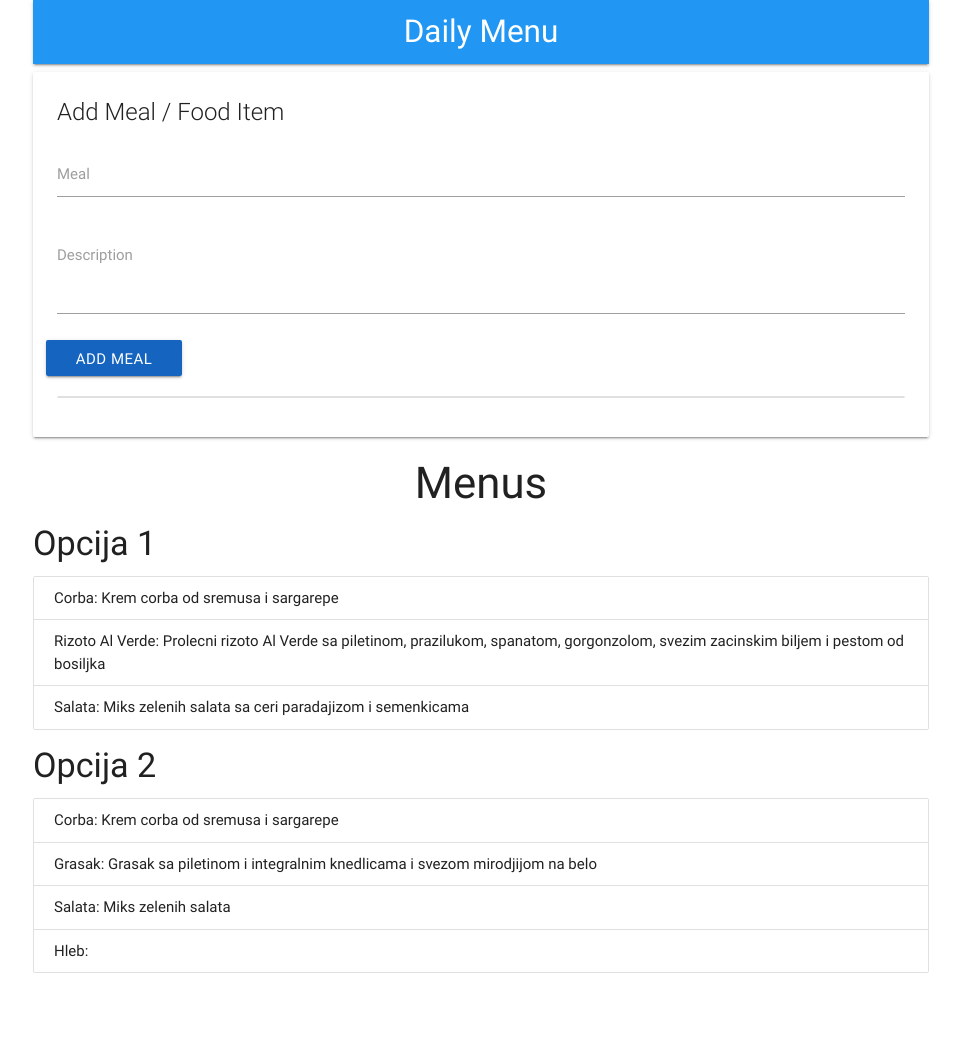
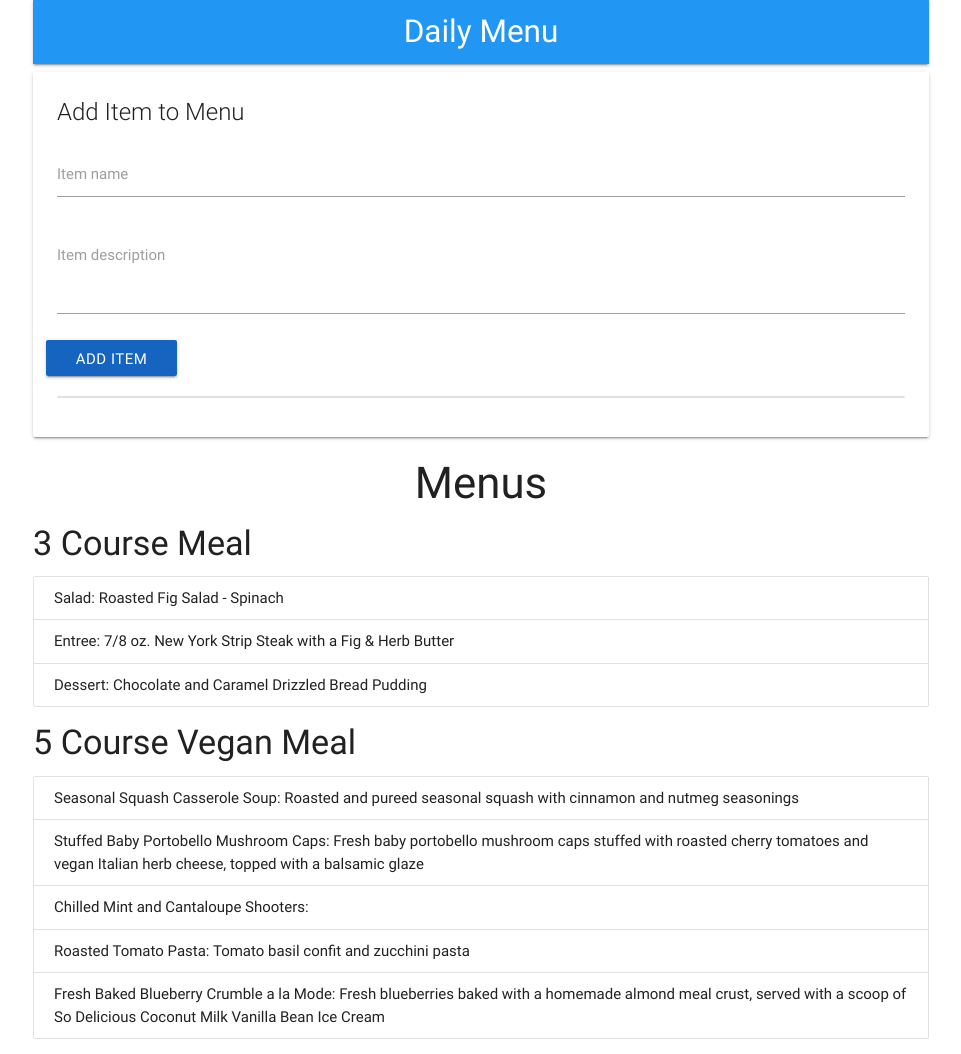
Before and after one commit to sreckovic/daily-menu, a plain HTML site: page index.html in a window 1280 px wide. Shown: the whole page, without its empty margins (159-1120 px from the left). Before the commit the page ends 988 px from the top, so only its background shows below. Drawn offline with nearby package versions, Linux system fonts and the light colour scheme.

Commit message:
daily-menu

```diff
--- a/app.js
+++ b/app.js
@@ -17,54 +17,72 @@ const itemCtrl = (function() {
     menus: [
       {
         id: 0,
-        name: "Opcija 1",
+        name: '3 Course Meal',
         items: [
           {
             id: 0,
-            name: "Corba",
-            desc: "Krem corba od sremusa i sargarepe"
+            name: 'Salad',
+            desc: 'Roasted Fig Salad - Spinach'
           },
           {
             id: 1,
-            name: "Rizoto Al Verde",
-            desc:
-              "Prolecni rizoto Al Verde sa piletinom, prazilukom, spanatom, gorgonzolom, svezim zacinskim biljem i pestom od bosiljka"
+            name: 'Entree',
+            desc: '7/8 oz. New York Strip Steak with a Fig & Herb Butter'
           },
           {
             id: 2,
-            name: "Salata",
-            desc: "Miks zelenih salata sa ceri paradajizom i semenkicama"
+            name: 'Dessert',
+            desc: 'Chocolate and Caramel Drizzled Bread Pudding'
           }
         ],
         currentItem: null
       },
       {
         id: 1,
-        name: "Opcija 2",
+        name: '5 Course Vegan Meal',
         items: [
           {
             id: 0,
-            name: "Corba",
-            desc: "Krem corba od sremusa i sargarepe"
+            name: 'Seasonal Squash Casserole Soup',
+            desc:
+              'Roasted and pureed seasonal squash with cinnamon and nutmeg seasonings'
           },
           {
             id: 1,
-            name: "Grasak",
+            name: 'Stuffed Baby Portobello Mushroom Caps',
             desc:
-              "Grasak sa piletinom i integralnim knedlicama i svezom mirodjijom na belo"
+              'Fresh baby portobello mushroom caps stuffed with roasted cherry tomatoes and vegan Italian herb cheese, topped with a balsamic glaze'
           },
-          { id: 2, name: "Salata", desc: "Miks zelenih salata" },
-          { id: 3, name: "Hleb", desc: "" }
+          {
+            id: 2,
+            name: 'Chilled Mint and Cantaloupe Shooters',
+            desc: ''
+          },
+          {
+            id: 3,
+            name: 'Roasted Tomato Pasta',
+            desc: 'Tomato basil confit and zucchini pasta'
+          },
+          {
+            id: 4,
+            name: 'Fresh Baked Blueberry Crumble a la Mode',
+            desc:
+              'Fresh blueberries baked with a homemade almond meal crust, served with a scoop of So Delicious Coconut Milk Vanilla Bean Ice Cream'
+          }
         ],
         currentItem: null
       }
     ],
-    currentMenu: null
+    currentMenu: null,
+    currentItems: null
   };
 
   return {
     getItems: function() {
       return state.menus;
+    },
+    logData: function() {
+      return state;
     }
   };
 })();
@@ -72,15 +90,18 @@ const itemCtrl = (function() {
 // UI Controler
 const uiCtrl = (function() {
   const selectors = {
-    itemsList: "#items-list"
+    itemNameInput: '#item-name',
+    itemDescInput: '#item-desc',
+    addItemBtn: '#add-item',
+    itemsList: '#items-list'
   };
   return {
     renderMenus: function(menus) {
       // Create menu list (menuList)
-      let menuList = "";
+      let menuList = '';
 
       menus.forEach(function(menu) {
-        let itemList = "";
+        let itemList = '';
 
         // Populate Meal/Food item list for current menu item
         menu.items.forEach(function(item) {
@@ -106,23 +127,56 @@ const uiCtrl = (function() {
         document.querySelector(selectors.itemsList).innerHTML = menuList;
       });
     },
+    getItemInput: function() {
+      return {
+        name: document.querySelector(selectors.itemNameInput).value,
+        desc: document.querySelector(selectors.itemDescInput).value
+      };
+    },
     getSelectors: function() {
-      return uiSelectors;
+      return selectors;
     }
   };
 })();
 
 // App Controler
 const appCtrl = (function(storageCtrl, itemCtrl, uiCtrl) {
+  const loadEventListeners = function() {
+    const uiSelectors = uiCtrl.getSelectors();
+
+    // Add item button event
+    document
+      .querySelector(uiSelectors.addItemBtn)
+      .addEventListener('click', itemAddSubmit);
+  };
+
+  const itemAddSubmit = function(e) {
+    console.log('Add Item Button pressed!');
+
+    // Get from input from uiCtrl
+    const input = uiCtrl.getItemInput();
+    // Check for name and desc
+    if (input.name !== '' && input.desc !== '') {
+      // Add item
+      console.log(input);
+      // const newItem = itemCtrl.addItem(input.name, input.calories);
+      // Add item to UI list
+      // uiCtrl.addListItem(newItem);
+      // Clear fields
+      // uiCtrl.clearInput();
+    }
+
+    e.preventDefault();
+  };
+
   return {
     init: function() {
-      console.log("init");
-
       // Fetch items from state
       const items = itemCtrl.getItems();
-
       // Render items list
       uiCtrl.renderMenus(items);
+      // Load event listeners
+      loadEventListeners();
     }
   };
 })(storageCtrl, itemCtrl, uiCtrl);
--- a/index.html
+++ b/index.html
@@ -24,20 +24,20 @@
     <div class="card">
       <div class="card-content">
         <span class="card-title">
-          Add Meal / Food Item
+          Add Item to Menu
         </span>
         <div class="row">
           <form>
             <div class="input-field col s12">
               <input type="text" id="item-name">
-            <label for="item-name">Meal</label>
+              <label for="item-name">Item name</label>
             </div>
             <div class="input-field col s12">
               <textarea id="item-desc" class="materialize-textarea"></textarea>
-            <label for="item-desc">Description</label>
+              <label for="item-desc">Item description</label>
             </div>
-          <button class="add-btn btn blue darken-3">
-            <i class="fa fa-plus"></i> Add Meal</button>
+            <button id="add-item" class="add-btn btn blue darken-3">
+              <i class="fa fa-plus"></i> Add Item</button>
           </form>
         </div>
 
```
Lines whose indentation alone changed are shown as unchanged.
